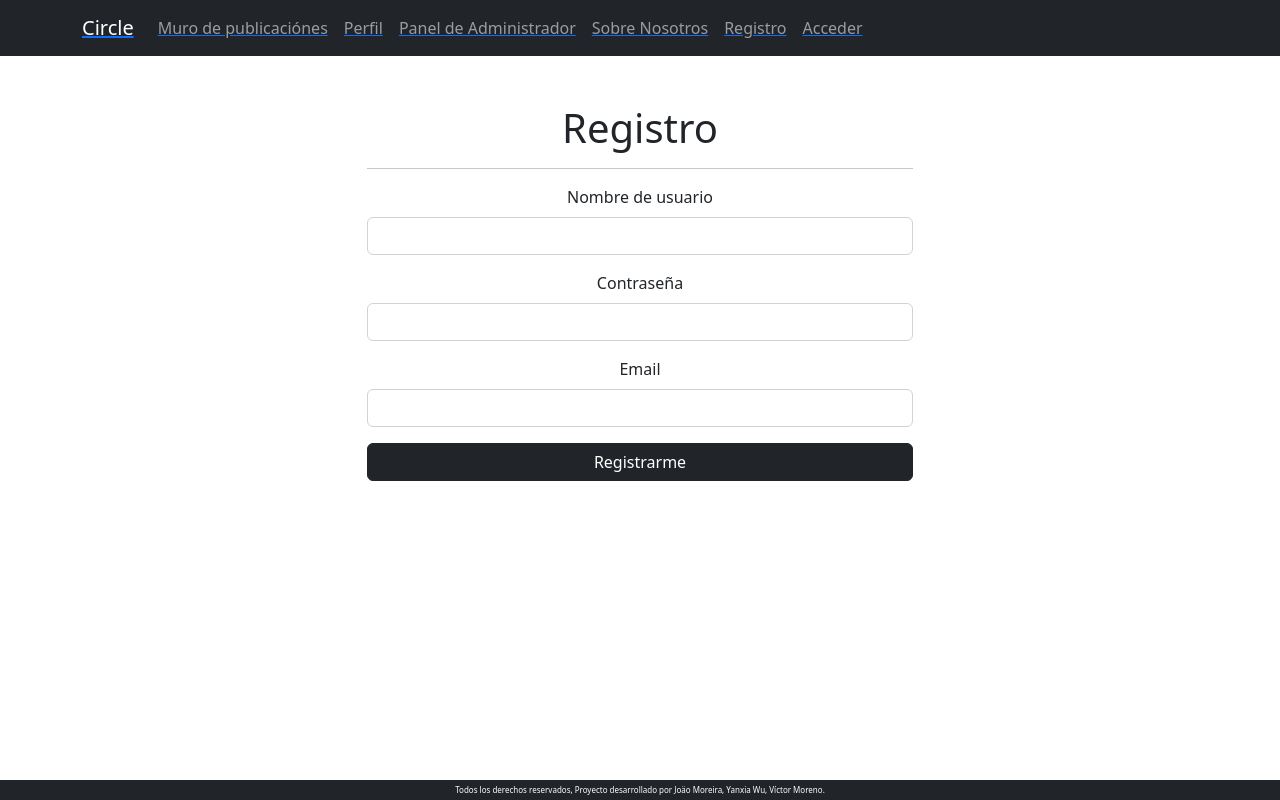
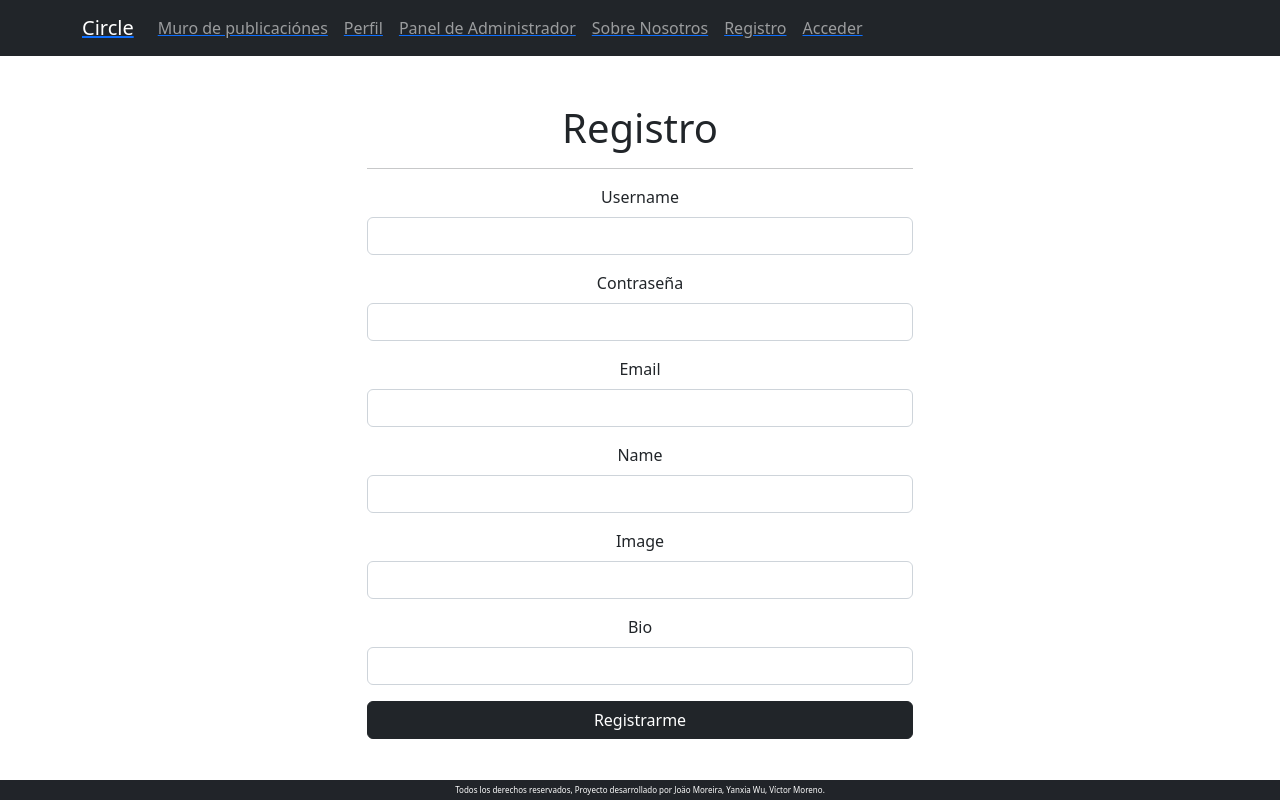
Before and after one commit to oliverio89/Circle-client, a React (Create React App) app: page /registro in a window 1280 px wide. Built offline with nearby package versions, Linux system fonts and the light colour scheme.

Commit message:
SigunpForm

```diff
--- a/src/components/SignupForm/SignupForm.jsx
+++ b/src/components/SignupForm/SignupForm.jsx
@@ -12,7 +12,10 @@ const SignupForm = () => {
     const [signupData, setSignupData] = useState({
         username: '',
         email: '',
-        password: ''
+        password: '',
+        name: '',
+        imageUrl: '',
+        bio: ''
     })
 
     const handleInputChange = e => {
@@ -40,14 +43,14 @@ const SignupForm = () => {
 
 
 
-    const { username, password, email } = signupData
+    const { username, password, email, name, imageUrl, bio } = signupData
 
     return (
 
         <Form onSubmit={handleSubmit}>
 
             <Form.Group className="mb-3" controlId="username">
-                <Form.Label>Nombre de usuario</Form.Label>
+                <Form.Label>Username</Form.Label>
                 <Form.Control type="text" value={username} onChange={handleInputChange} name="username" />
             </Form.Group>
 
@@ -63,6 +66,22 @@ const SignupForm = () => {
                 <Form.Control type="email" value={email} onChange={handleInputChange} name="email" />
             </Form.Group>
 
+            <Form.Group className="mb-3" controlId="email">
+                <Form.Label>Name</Form.Label>
+                <Form.Control type="text" value={name} onChange={handleInputChange} name="name" />
+            </Form.Group>
+
+            <Form.Group className="mb-3" controlId="email">
+                <Form.Label>Image</Form.Label>
+                <Form.Control type="text" value={imageUrl} onChange={handleInputChange} name="imageUrl" />
+            </Form.Group>
+
+            <Form.Group className="mb-3" controlId="email">
+                <Form.Label>Bio</Form.Label>
+                <Form.Control type="text" value={bio} onChange={handleInputChange} name="bio" />
+            </Form.Group>
+
+
 
             <div className="d-grid">
                 <Button variant="dark" type="submit">Registrarme</Button>
```
Also changed, not shown: 1 other file (tests, documents, lock files or other folders).
